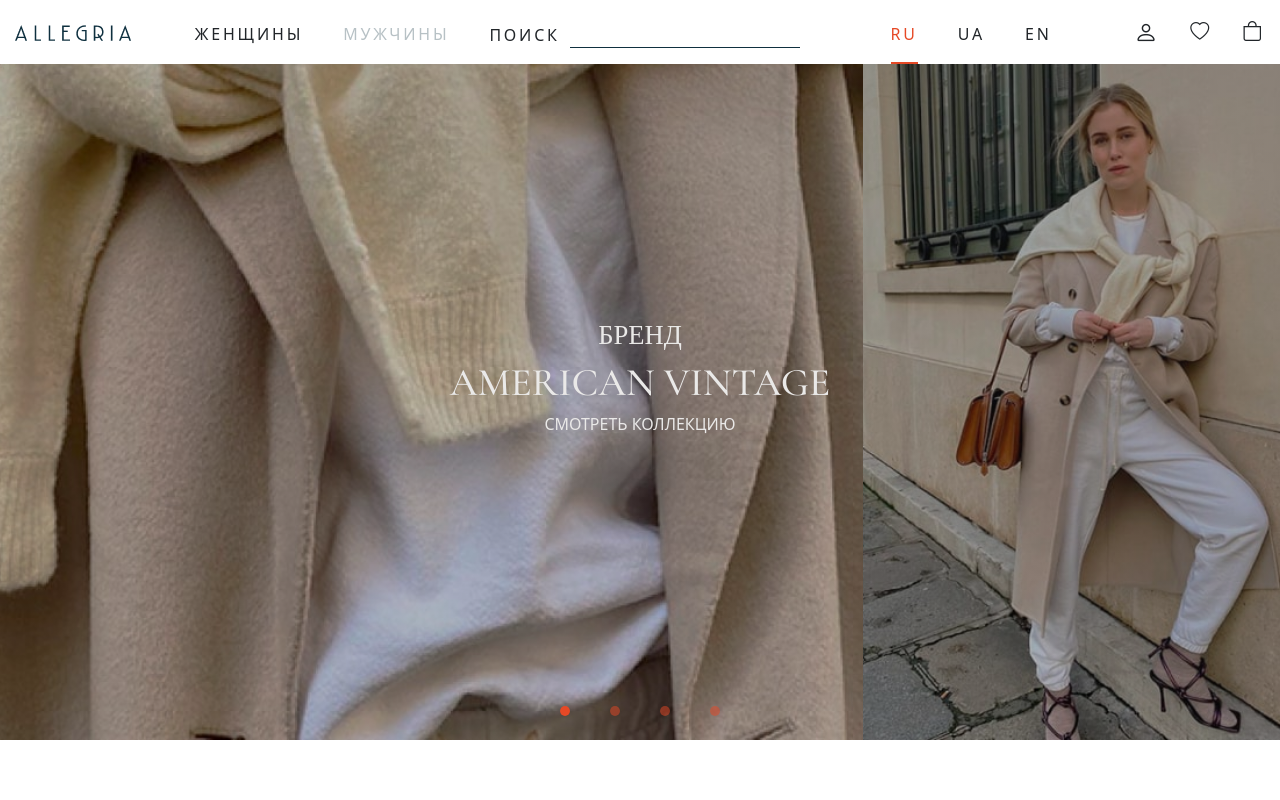
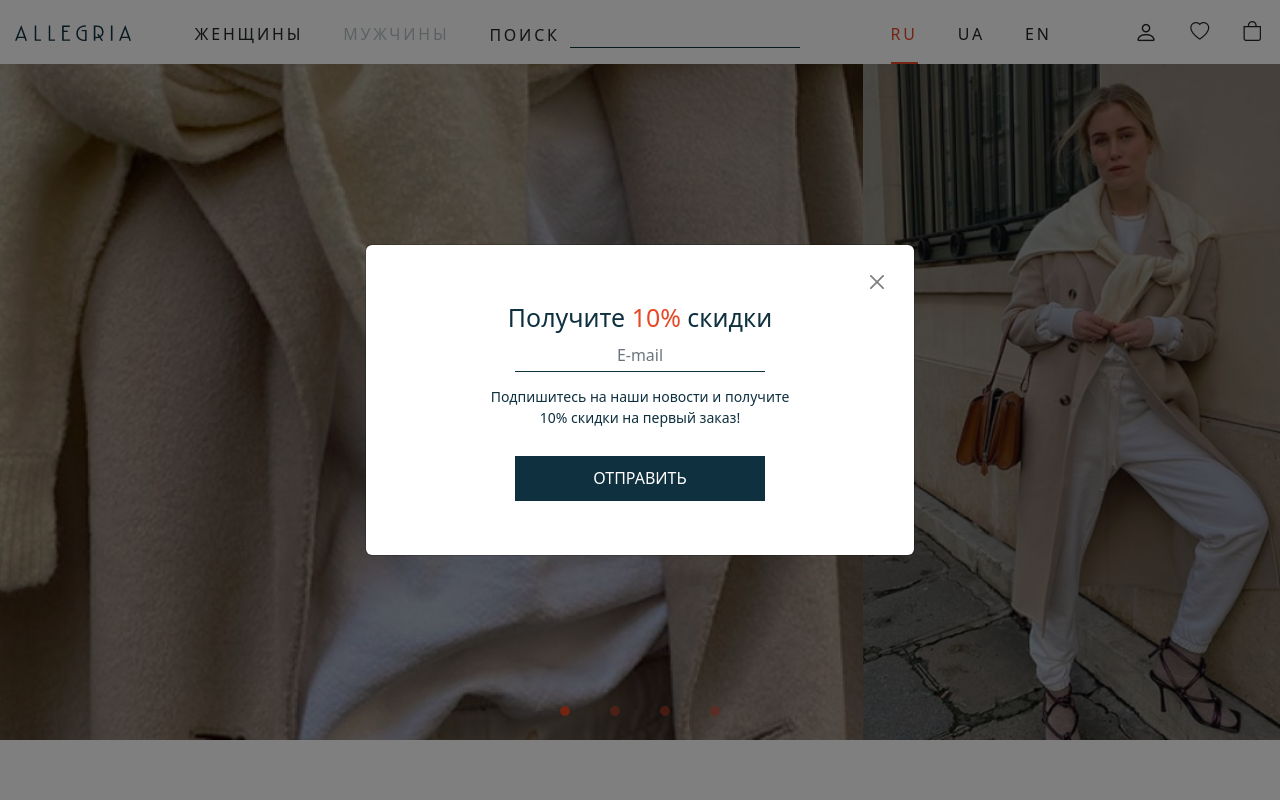
Before and after one commit to MariiaUdovytska/Allegria-Womens-Clothing-Store, a React (Create React App) app in the folder allegria-womens-clothing-store/: page / in a window 1280 px wide. Shown: the top 800 px of the page. Built offline with nearby package versions, Linux system fonts and the light colour scheme.

Commit message:
add component ModalWindow and styles

```diff
--- a/allegria-womens-clothing-store/src/App.js
+++ b/allegria-womens-clothing-store/src/App.js
@@ -3,6 +3,7 @@
 import Footer from './Footer';
 import Menu from './Menu';
 import MainPage from './MainPage';
+import ModalWindow from './ModalWindow';
 
 function App() {
 	return (
@@ -13,6 +14,7 @@
 					<MainPage />
 				</main>
 				<Footer />
+				<ModalWindow show={true} />
 			</div>
 		</div>
 	);
--- /dev/null
+++ b/allegria-womens-clothing-store/src/ModalWindow.js
@@ -0,0 +1,39 @@
+import React from 'react';
+import './css/modalWindow.css';
+import { Button } from 'react-bootstrap';
+import { Modal } from 'react-bootstrap';
+import { Form } from 'react-bootstrap';
+
+function ModalWindow(props) {
+	return (
+		<Modal
+			{...props}
+			size="lg"
+			aria-labelledby="contained-modal-title-vcenter"
+			centered
+		>
+			<Modal.Header closeButton>
+
+			</Modal.Header>
+			<Modal.Body>
+				<div className='modal__form'>
+					<h3>Получите <span>10%</span> скидки</h3>
+					<Form className='modal__form-bts'>
+						<Form.Group className="mb-3" controlId="formBasicEmail">
+							<Form.Control type="email" placeholder="E-mail" />
+						</Form.Group>
+					</Form>
+					<p>
+						Подпишитесь на наши новости и получите<br></br>10% скидки на первый заказ!
+					</p>
+				</div>
+			</Modal.Body>
+			<Modal.Footer>
+				<div className='modal__btn'>
+					<Button onClick={props.onHide}>Отправить</Button>
+				</div>
+			</Modal.Footer>
+		</Modal>
+	);
+}
+export default ModalWindow;
--- /dev/null
+++ b/allegria-womens-clothing-store/src/css/modalWindow.css
@@ -0,0 +1,105 @@
+.modal-body{
+	text-align: center;
+	color: #0F303F;
+}
+.modal.show .modal-dialog{
+	max-width: 550px;
+}
+.modal-header{
+	padding-top: 30px;
+   padding-right: 30px;
+}
+.modal-body{
+	padding-top: 0px;
+	padding-bottom: 0px;
+}
+.modal__form-bts{
+	max-width: 250px;
+   margin: 0px auto;
+}
+.modal__form h3{
+	font-size: 1.78rem;
+}
+.modal__form h3 span{
+	color: #E64926;
+}
+.modal__form p{
+	font-size: 1rem;
+}
+.modal__form .form-control{
+	border: none;
+	border-bottom: 1px solid #0F303F;
+	border-radius: 0rem;
+	text-align: center;
+}
+.modal__form .form-control:focus{
+	border-bottom: 1px solid #0F303F;
+	box-shadow: none;
+}
+.modal__form .form-control::placeholder{
+	text-align: center;
+	font-size: 1.14rem;
+}
+.modal{
+	--bs-modal-header-border-color: none;
+	--bs-modal-footer-border-color: none;
+}
+.modal-footer{
+	justify-content: center;
+	padding-bottom: 50px;
+}
+
+.modal__btn{
+	min-width: 250px;
+}
+.modal__btn button{
+	width: 100%;
+	height: 45px;
+	font-size: 1.14rem;
+	text-transform: uppercase;
+	border-radius: 0%;
+	--bs-btn-bg:#0F303F;
+	--bs-btn-border-color:#0F303F;
+	--bs-btn-hover-color: #fff;
+	--bs-btn-hover-bg: #124258;
+	--bs-btn-hover-border-color: #124258;
+	--bs-btn-focus-shadow-rgb:  none;
+	--bs-btn-active-color: #fff;
+	--bs-btn-active-bg: #124258;
+	--bs-btn-active-border-color: #124258;
+	--bs-btn-active-shadow: inset 0 3px 5pxrgba(0, 0, 0, 0.125);
+	--bs-btn-disabled-color: #fff;
+	--bs-btn-disabled-bg: #124258;
+	--bs-btn-disabled-border-color: #124258;
+}
+.btn-close:focus{
+	box-shadow: none;
+}
+.btn-close:hover{
+	transition: filter 0.4s;
+	filter: invert(45%) sepia(50%) saturate(2637%) hue-rotate(346deg) brightness(93%) contrast(94%);
+}
+
+@media(max-width:473px){
+	.modal-header{
+		padding-top: 25px;
+		padding-right: 25px;
+	}
+	.modal__form h3{
+		font-size: 1.58rem;
+	}
+	.modal__form p{
+		font-size: 0.95rem;
+	}
+	.modal__form .form-control::placeholder{
+		font-size: 1.05rem;
+	}
+	.modal-footer{
+		padding-bottom: 45px;
+	}
+}
+@media(max-width:300px){
+	.modal__btn{
+		min-width: 200px;
+	}
+}
```
